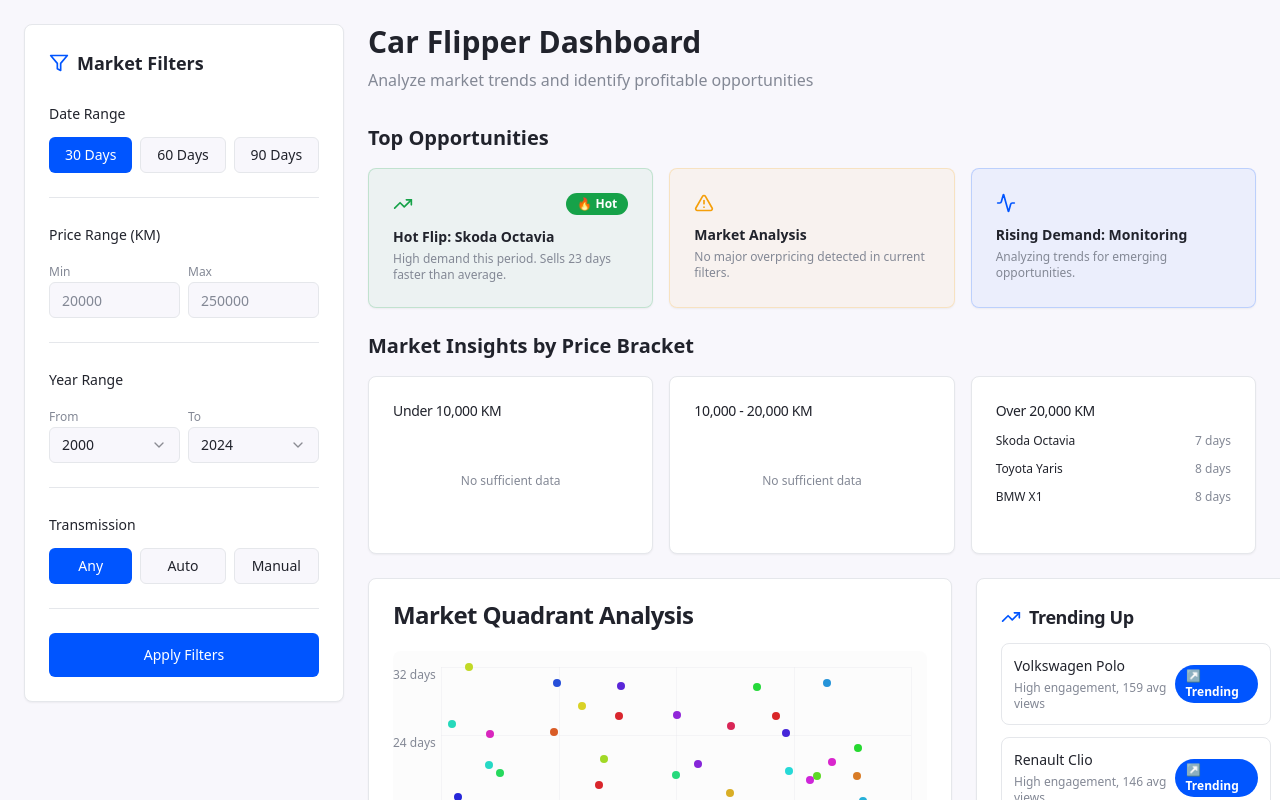
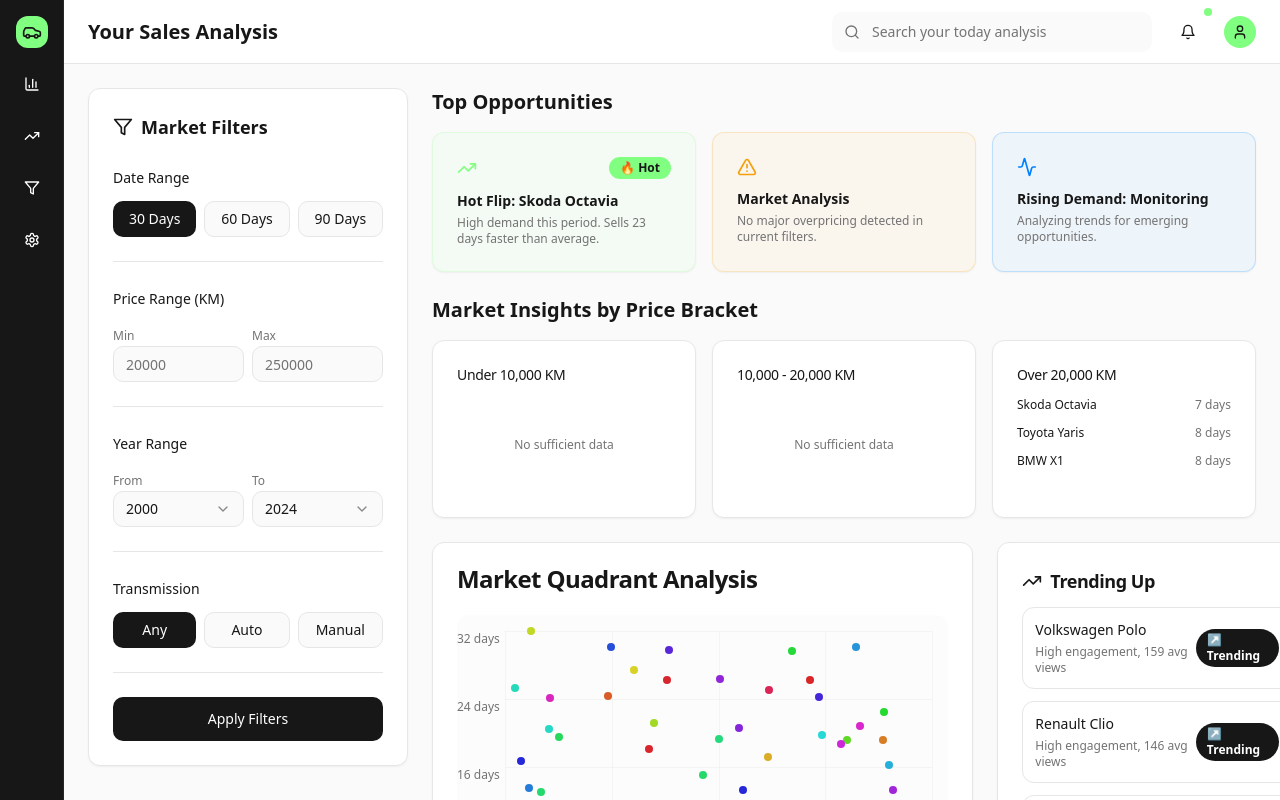
Before and after one commit to divljak/car-trend-studio, a React (Vite) app: page / in a window 1280 px wide. Shown: the top 800 px of the page. Built offline with nearby package versions, Linux system fonts and the light colour scheme.

Commit message:
Apply new dashboard style
Apply the modern and professional style, colors, and typography from the example to the dashboard for an improved aesthetic.

```diff
--- a/src/components/ui/button.tsx
+++ b/src/components/ui/button.tsx
@@ -5,7 +5,7 @@ import { cva, type VariantProps } from "class-variance-authority"
 import { cn } from "@/lib/utils"
 
 const buttonVariants = cva(
-  "inline-flex items-center justify-center gap-2 whitespace-nowrap rounded-md text-sm font-medium ring-offset-background transition-colors focus-visible:outline-none focus-visible:ring-2 focus-visible:ring-ring focus-visible:ring-offset-2 disabled:pointer-events-none disabled:opacity-50 [&_svg]:pointer-events-none [&_svg]:size-4 [&_svg]:shrink-0",
+  "inline-flex items-center justify-center gap-2 whitespace-nowrap rounded-lg text-sm font-medium ring-offset-background transition-colors focus-visible:outline-none focus-visible:ring-2 focus-visible:ring-ring focus-visible:ring-offset-2 disabled:pointer-events-none disabled:opacity-50 [&_svg]:pointer-events-none [&_svg]:size-4 [&_svg]:shrink-0",
   {
     variants: {
       variant: {
@@ -18,6 +18,8 @@ const buttonVariants = cva(
           "bg-secondary text-secondary-foreground hover:bg-secondary/80",
         ghost: "hover:bg-accent hover:text-accent-foreground",
         link: "text-primary underline-offset-4 hover:underline",
+        accent: "bg-accent text-accent-foreground hover:bg-accent/90",
+        dark: "bg-card-dark text-card-dark-foreground hover:bg-card-dark/90",
       },
       size: {
         default: "h-10 px-4 py-2",
--- a/src/components/ui/card.tsx
+++ b/src/components/ui/card.tsx
@@ -9,7 +9,7 @@ const Card = React.forwardRef<
   <div
     ref={ref}
     className={cn(
-      "rounded-lg border bg-card text-card-foreground shadow-sm",
+      "rounded-xl border bg-card text-card-foreground shadow-sm",
       className
     )}
     {...props}
--- a/src/index.css
+++ b/src/index.css
@@ -8,66 +8,65 @@ All colors MUST be HSL.
 
 @layer base {
   :root {
-    --background: 250 50% 98%;
-    --foreground: 225 15% 15%;
+    --background: 0 0% 98%;
+    --foreground: 0 0% 9%;
 
     --card: 0 0% 100%;
-    --card-foreground: 225 15% 15%;
+    --card-foreground: 0 0% 9%;
 
     --popover: 0 0% 100%;
-    --popover-foreground: 225 15% 15%;
+    --popover-foreground: 0 0% 9%;
 
-    --primary: 220 100% 50%;
+    --primary: 0 0% 9%;
     --primary-foreground: 0 0% 100%;
 
-    --secondary: 220 14% 96%;
-    --secondary-foreground: 225 15% 15%;
+    --secondary: 0 0% 96%;
+    --secondary-foreground: 0 0% 9%;
 
-    --muted: 220 14% 96%;
-    --muted-foreground: 225 8% 55%;
+    --muted: 0 0% 96%;
+    --muted-foreground: 0 0% 45%;
 
-    --accent: 220 14% 96%;
-    --accent-foreground: 225 15% 15%;
+    --accent: 120 100% 75%;
+    --accent-foreground: 0 0% 9%;
 
     --destructive: 0 84% 60%;
     --destructive-foreground: 0 0% 100%;
 
-    --border: 220 13% 91%;
-    --input: 220 13% 91%;
-    --ring: 220 100% 50%;
+    --border: 0 0% 90%;
+    --input: 0 0% 90%;
+    --ring: 120 100% 75%;
 
-    /* Dashboard specific colors */
-    --success: 142 76% 36%;
-    --success-foreground: 0 0% 100%;
+    /* Modern dashboard colors */
+    --success: 120 100% 75%;
+    --success-foreground: 0 0% 9%;
     --warning: 38 92% 50%;
     --warning-foreground: 0 0% 100%;
-    --info: 220 100% 50%;
+    --info: 210 100% 50%;
     --info-foreground: 0 0% 100%;
 
     /* Chart colors */
-    --chart-1: 220 100% 50%;
-    --chart-2: 142 76% 36%;
-    --chart-3: 38 92% 50%;
-    --chart-4: 271 81% 56%;
+    --chart-1: 120 100% 75%;
+    --chart-2: 0 0% 9%;
+    --chart-3: 0 0% 60%;
+    --chart-4: 210 100% 50%;
     --chart-5: 0 84% 60%;
 
-    --radius: 0.5rem;
+    /* Card variants */
+    --card-dark: 0 0% 9%;
+    --card-dark-foreground: 0 0% 100%;
+    --card-gray: 0 0% 96%;
+    --card-gray-foreground: 0 0% 45%;
 
-    --sidebar-background: 0 0% 98%;
+    --radius: 0.75rem;
 
-    --sidebar-foreground: 240 5.3% 26.1%;
-
-    --sidebar-primary: 240 5.9% 10%;
-
-    --sidebar-primary-foreground: 0 0% 98%;
-
-    --sidebar-accent: 240 4.8% 95.9%;
-
-    --sidebar-accent-foreground: 240 5.9% 10%;
-
-    --sidebar-border: 220 13% 91%;
-
-    --sidebar-ring: 217.2 91.2% 59.8%;
+    --sidebar-background: 0 0% 9%;
+    --sidebar-foreground: 0 0% 100%;
+    --sidebar-primary: 0 0% 100%;
+    --sidebar-primary-foreground: 0 0% 9%;
+    --sidebar-accent: 0 0% 15%;
+    --sidebar-accent-foreground: 0 0% 100%;
+    --sidebar-border: 0 0% 15%;
+    --sidebar-ring: 120 100% 75%;
   }
 
   .dark {
--- a/src/pages/Dashboard.tsx
+++ b/src/pages/Dashboard.tsx
@@ -4,22 +4,66 @@ import { MarketInsights } from "@/components/dashboard/MarketInsights";
 import { QuadrantChart } from "@/components/dashboard/QuadrantChart";
 import { TrendingSection } from "@/components/dashboard/TrendingSection";
 import { FastestSellingTable } from "@/components/dashboard/FastestSellingTable";
+import { Button } from "@/components/ui/button";
+import { Input } from "@/components/ui/input";
+import { Car, Search, Bell, User, BarChart3, TrendingUp, Filter, Settings } from "lucide-react";
 
 const Dashboard = () => {
   return (
-    <div className="min-h-screen bg-background p-6">
-      <div className="max-w-[1400px] mx-auto">
-        <div className="flex gap-6">
-          {/* Left Sidebar - Filters */}
-          <FiltersPanel />
+    <div className="flex h-screen bg-background">
+      {/* Modern Sidebar */}
+      <aside className="w-16 bg-sidebar border-r border-sidebar-border flex flex-col items-center py-4 space-y-4">
+        <div className="w-8 h-8 bg-accent rounded-lg flex items-center justify-center">
+          <Car className="w-5 h-5 text-accent-foreground" />
+        </div>
+        <nav className="flex flex-col space-y-3">
+          <Button variant="ghost" size="icon" className="w-10 h-10 text-sidebar-foreground hover:bg-sidebar-accent">
+            <BarChart3 className="w-5 h-5" />
+          </Button>
+          <Button variant="ghost" size="icon" className="w-10 h-10 text-sidebar-foreground hover:bg-sidebar-accent">
+            <TrendingUp className="w-5 h-5" />
+          </Button>
+          <Button variant="ghost" size="icon" className="w-10 h-10 text-sidebar-foreground hover:bg-sidebar-accent">
+            <Filter className="w-5 h-5" />
+          </Button>
+          <Button variant="ghost" size="icon" className="w-10 h-10 text-sidebar-foreground hover:bg-sidebar-accent">
+            <Settings className="w-5 h-5" />
+          </Button>
+        </nav>
+      </aside>
 
-          {/* Main Content */}
-          <div className="flex-1 space-y-6">
-            {/* Header */}
-            <div className="mb-8">
-              <h1 className="text-3xl font-bold mb-2">Car Flipper Dashboard</h1>
-              <p className="text-muted-foreground">Analyze market trends and identify profitable opportunities</p>
+      <div className="flex-1 flex flex-col">
+        {/* Modern Header */}
+        <header className="h-16 border-b bg-card px-6 flex items-center justify-between">
+          <div className="flex items-center gap-4">
+            <h1 className="text-xl font-semibold">Your Sales Analysis</h1>
+          </div>
+          <div className="flex items-center gap-4">
+            <div className="relative">
+              <Search className="absolute left-3 top-1/2 transform -translate-y-1/2 text-muted-foreground w-4 h-4" />
+              <Input
+                placeholder="Search your today analysis"
+                className="pl-10 w-80 bg-muted/50 border-0"
+              />
             </div>
+            <Button variant="ghost" size="icon" className="relative">
+              <Bell className="w-5 h-5" />
+              <span className="absolute -top-1 -right-1 w-2 h-2 bg-accent rounded-full"></span>
+            </Button>
+            <div className="w-8 h-8 rounded-full bg-accent flex items-center justify-center">
+              <User className="w-4 h-4 text-accent-foreground" />
+            </div>
+          </div>
+        </header>
+
+        <div className="flex-1 overflow-auto">
+          <div className="p-6">
+            <div className="flex gap-6">
+              {/* Left Sidebar - Filters */}
+              <FiltersPanel />
+
+              {/* Main Content */}
+              <div className="flex-1 space-y-6">
 
             {/* Top Opportunities */}
             <div className="space-y-4">
@@ -57,6 +101,8 @@ const Dashboard = () => {
 
             {/* Fastest Selling Table */}
             <FastestSellingTable />
+              </div>
+            </div>
           </div>
         </div>
       </div>
--- a/tailwind.config.ts
+++ b/tailwind.config.ts
@@ -80,7 +80,11 @@ export default {
 					'3': 'hsl(var(--chart-3))',
 					'4': 'hsl(var(--chart-4))',
 					'5': 'hsl(var(--chart-5))'
-				}
+				},
+				'card-dark': 'hsl(var(--card-dark))',
+				'card-dark-foreground': 'hsl(var(--card-dark-foreground))',
+				'card-gray': 'hsl(var(--card-gray))',
+				'card-gray-foreground': 'hsl(var(--card-gray-foreground))'
 			},
 			borderRadius: {
 				lg: 'var(--radius)',
```
